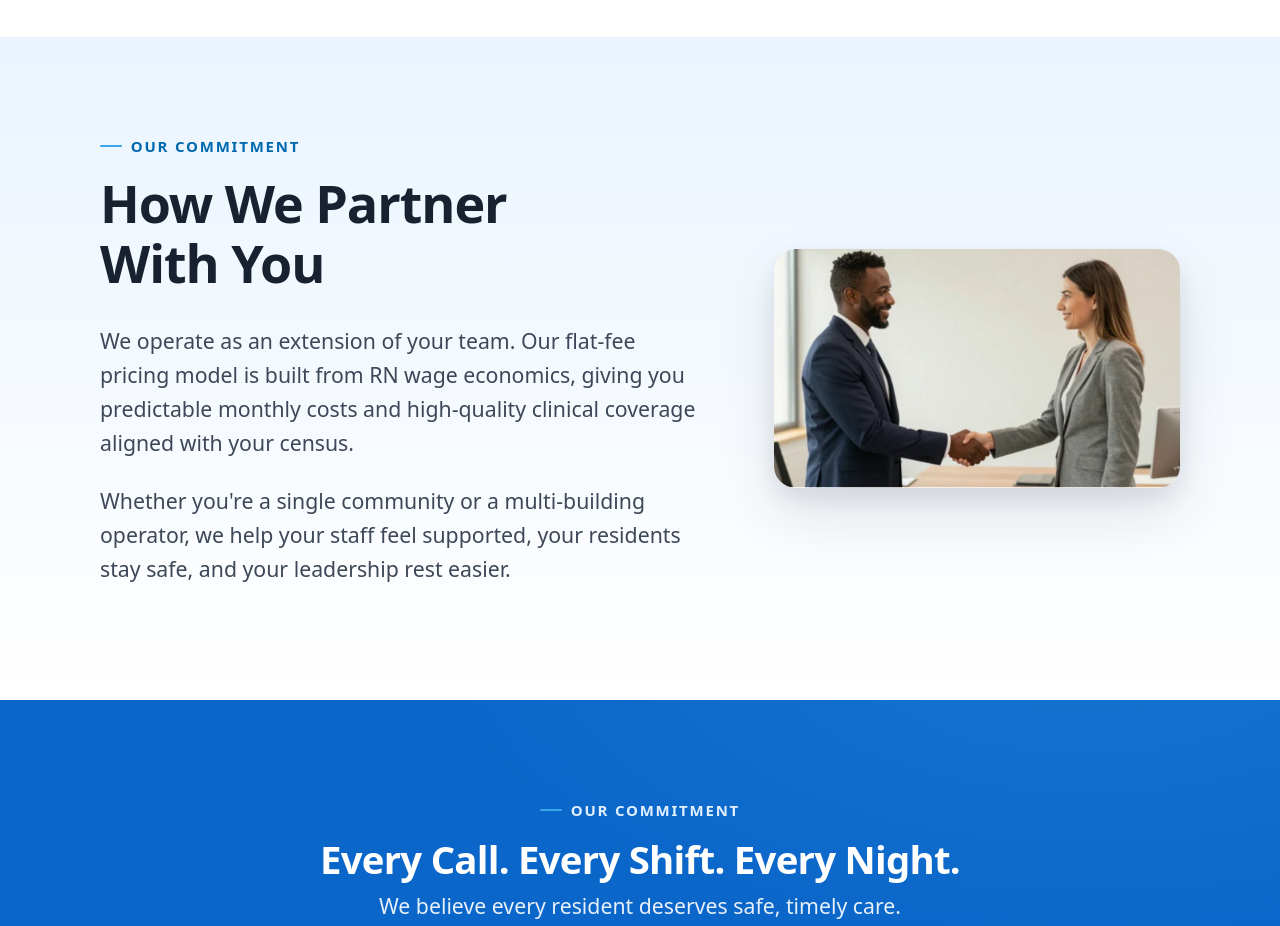
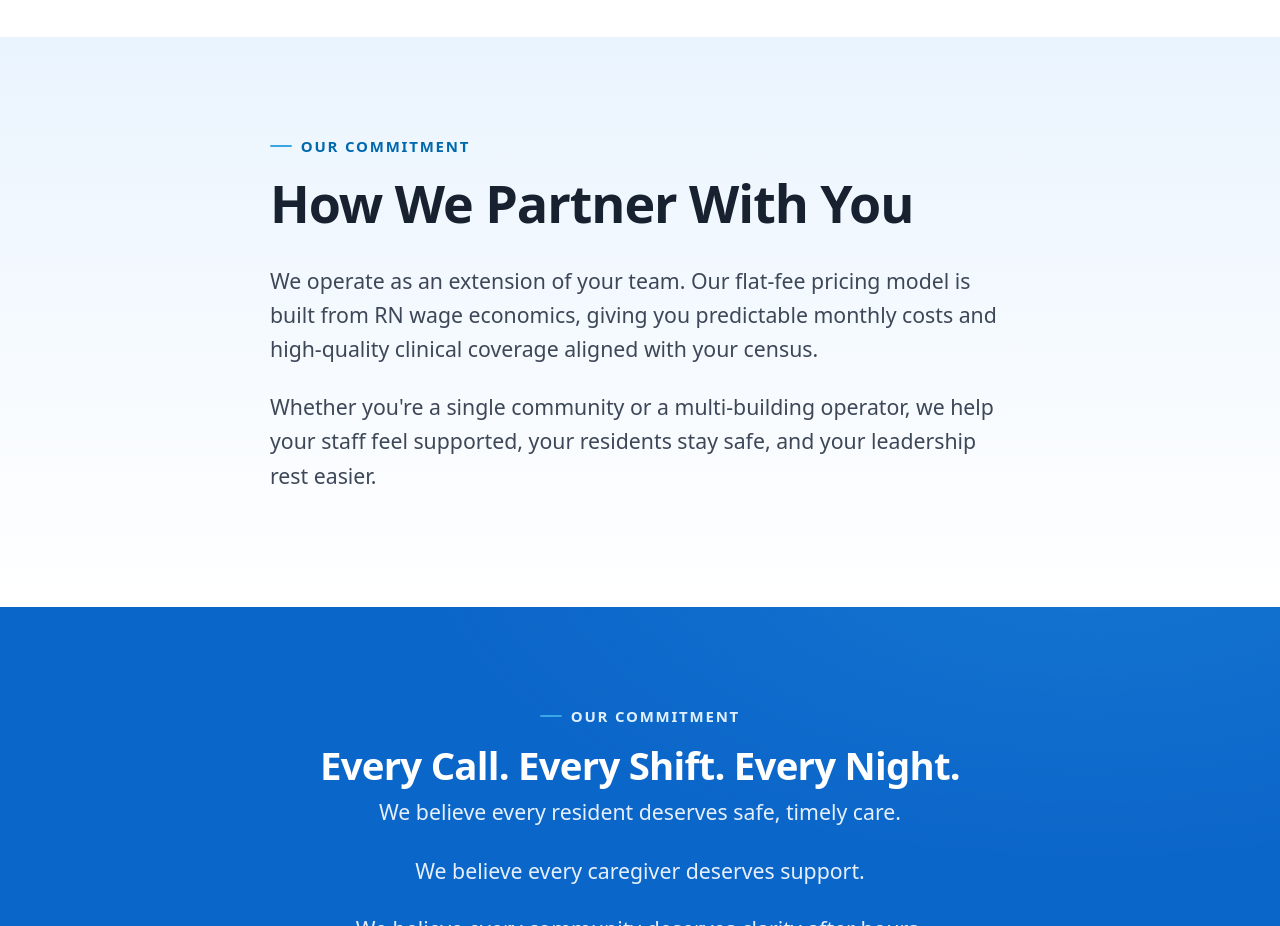
Before and after one commit to robocharo/signiatriage, a plain HTML site: page who-we-are/index.html in a window 1280 px wide. Shown: the part 3040-3966 px from the top of the page. Drawn offline with Linux system fonts and the light colour scheme.

Commit message:
Revert "Put the partnership photograph on Who We Are"
This reverts commit 192fca9be55d9065a854b48a65d0f525b1422ddb.

```diff
--- a/who-we-are/index.html
+++ b/who-we-are/index.html
@@ -383,8 +383,7 @@
 
   <!-- ============ HOW WE PARTNER ============ -->
   <section class="section section--brandtint" aria-labelledby="partner-title">
-    <div class="container split split--wide-left">
-      <div class="reveal">
+    <div class="container container--narrow">
       <p class="eyebrow">Our commitment</p>
       <h2 id="partner-title">How We Partner With You</h2>
       <p class="lede lede--body">
@@ -396,15 +395,6 @@
         Whether you're a single community or a multi-building operator, we help your staff feel
         supported, your residents stay safe, and your leadership rest easier.
       </p>
-      </div>
-
-      <div class="reveal">
-        <figure class="media-frame m-0">
-          <img src="/assets/img/partnership.webp" width="557" height="327"
-               alt="Two professionals shaking hands across a desk in an office"
-               loading="lazy" decoding="async">
-        </figure>
-      </div>
     </div>
   </section>
 
```
Also changed, not shown: assets/img/CREDITS.md (+0 -14 lines), tools/pages/who-we-are.html (+1 -11 lines), assets/img/partnership.webp (deleted). Lines whose indentation alone changed are shown as unchanged.
